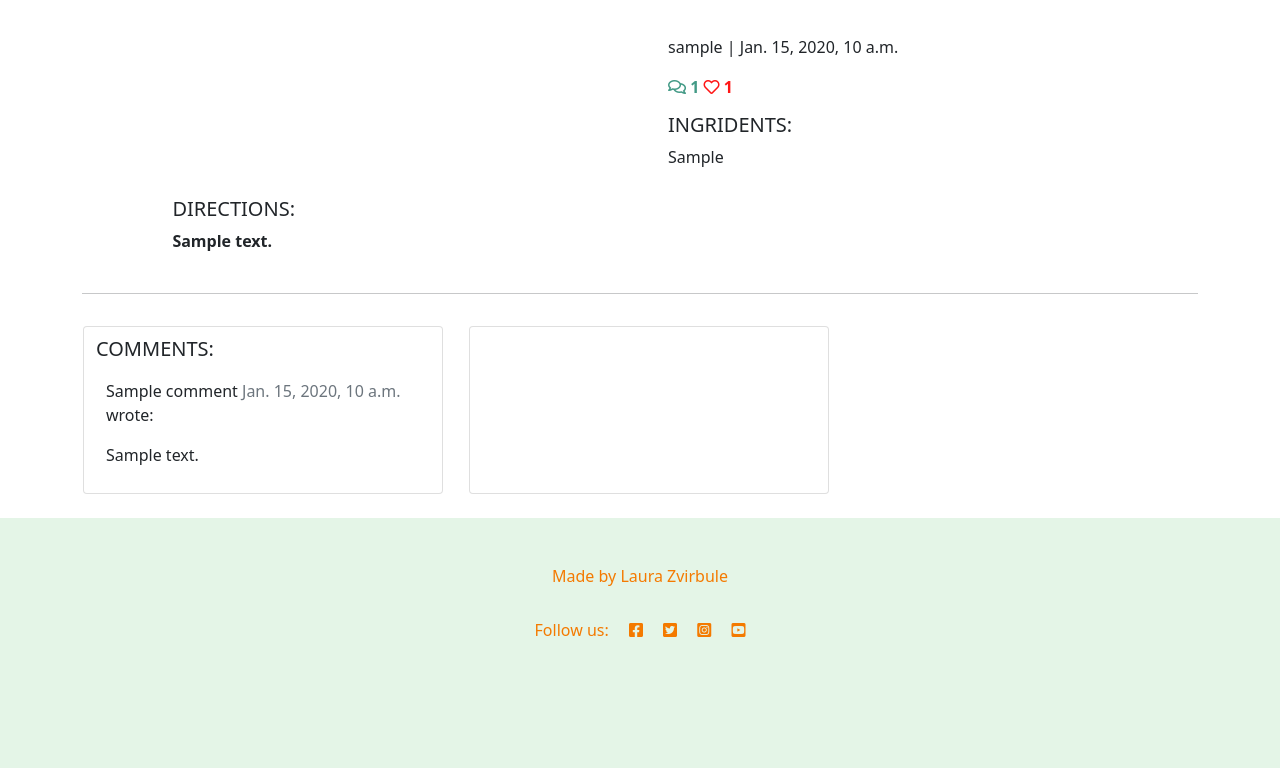
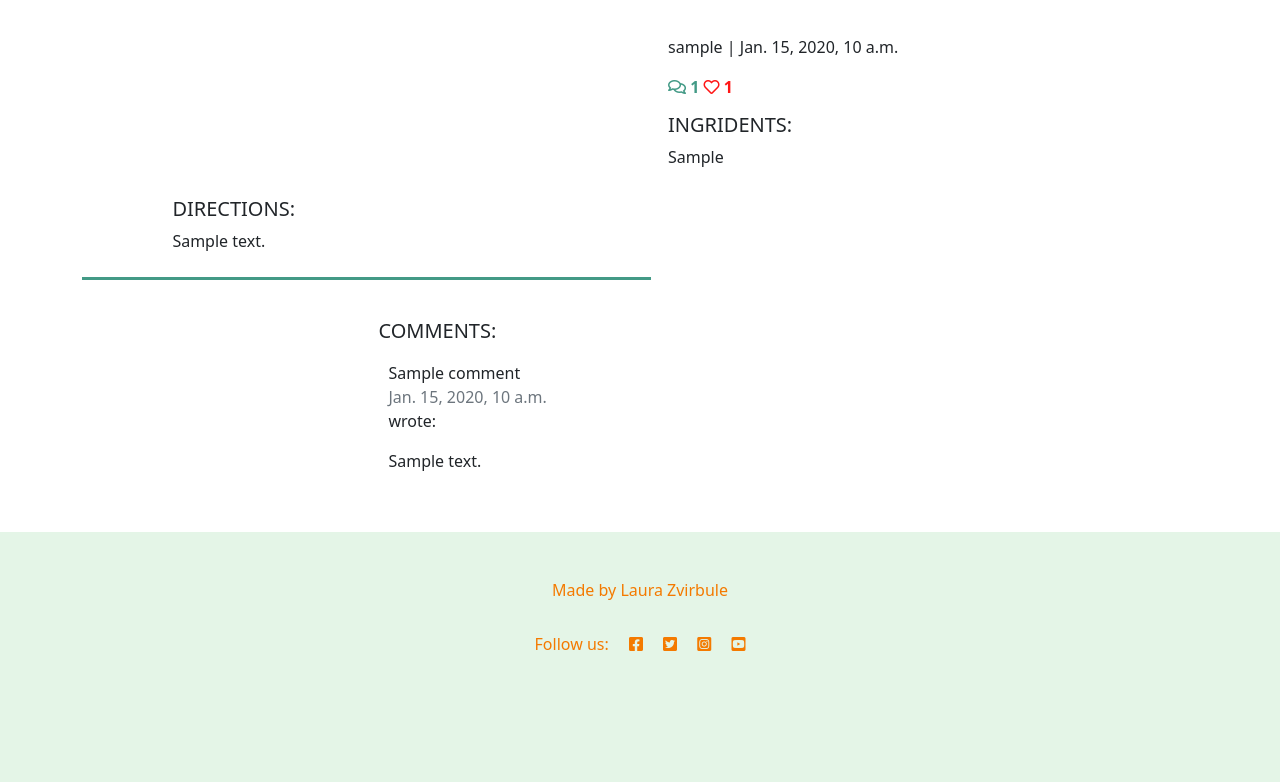
Before and after one commit to lauraz-15/juicy-recipes, a Django app: a page that uses templates/recipe_detail.html in a window 1280 px wide. Shown: the part 431-1213 px from the top of the page. Run offline with Django 3.2, Linux system fonts and the light colour scheme; tables that the repository leaves empty hold one stand-in row (values such as "Sample post"); some libraries are stand-ins or nearby versions.

Commit message:
Organise comment section

```diff
--- a/static/css/style.css
+++ b/static/css/style.css
@@ -182,12 +182,26 @@ h3 {
     padding-top: 3%;;
 }
 
-#ingridients-list {
+/* #ingridients-list {
     font-weight: 600 !important;
-}
+} */
 
 .directions {
     text-align: center;
     padding-top: 3%;
     display: inline-block;
 }
+
+
+/* ----- COMMENTS SECTION ------ */
+
+
+#comments-section {
+    display: inline-block;
+    border-top: 3px solid #439A86;
+    padding: 3% 8%;
+}
+
+.comment-text {
+    height: 50px;
+}
--- a/templates/recipe_detail.html
+++ b/templates/recipe_detail.html
@@ -60,30 +60,15 @@
 <br>
 <div class="container">
 
-    <div class="row">
+    <!-- <div class="row">
         <div class="col">
             <hr>
         </div>
-    </div>
-    <div class="row">
-        <div class="col card mb-4  mt-3 ">
-            <h3>Comments:</h3>
-            <div class="card-body">
-                {% for comment in comments %}
-                <div class="comments" style="padding: 10px;">
-                    <p class="font-weight-bold">
-                       {{ comment.name }}
-                        <span class=" text-muted font-weight-normal">
-                          {{ comment.created_on }}
-                        </span> wrote:
-                    </p>
-                  {{ comment.body | linebreaks }}
-                </div>
-                {% endfor %}
-            </div>
-        </div>
-        <div class="col-md-8 card mb-4  mt-3 ">
-            <div class="card-body">
+    </div> -->
+    <div id="comments-section">
+        <div class="row">
+              <!-- Leave a comment: -->
+            <div class="d-none d-md-block col-md-6">
                 {% if commented %}
                 <div class="alert alert-success" role="alert">
                     Your comment is awaiting approval
@@ -93,7 +78,7 @@
 
                 <h3>Leave a comment:</h3>
                 <p>Posting as: {{ user.username }}</p>
-                <form method="post" style="margin-top: 1.3em;">
+                <form method="post">
                     {{ comment_form | crispy }}
                     {% csrf_token %}
                     <button type="submit" class="btn btn-signup btn-lg">Submit</button>
@@ -101,7 +86,24 @@
                 {% endif %}
                 {% endif %}
             </div>
+         <!-- Existing comments-->
+        <div class="d-none d-md-block col-md-6">
+            <h3>Comments:</h3>
+            <div>
+                {% for comment in comments %}
+                <div class="comments" style="padding: 10px;">
+                    <p class="font-weight-bold">
+                       {{ comment.name }}
+                        <span class=" text-muted font-weight-normal">
+                          {{ comment.created_on }}
+                        </span> wrote:
+                    </p>
+               <span class="comment-text">{{ comment.body | linebreaks }}</span>
+                </div>
+                {% endfor %}
+            </div>
         </div>
+
     </div>
 </div>
 
```
